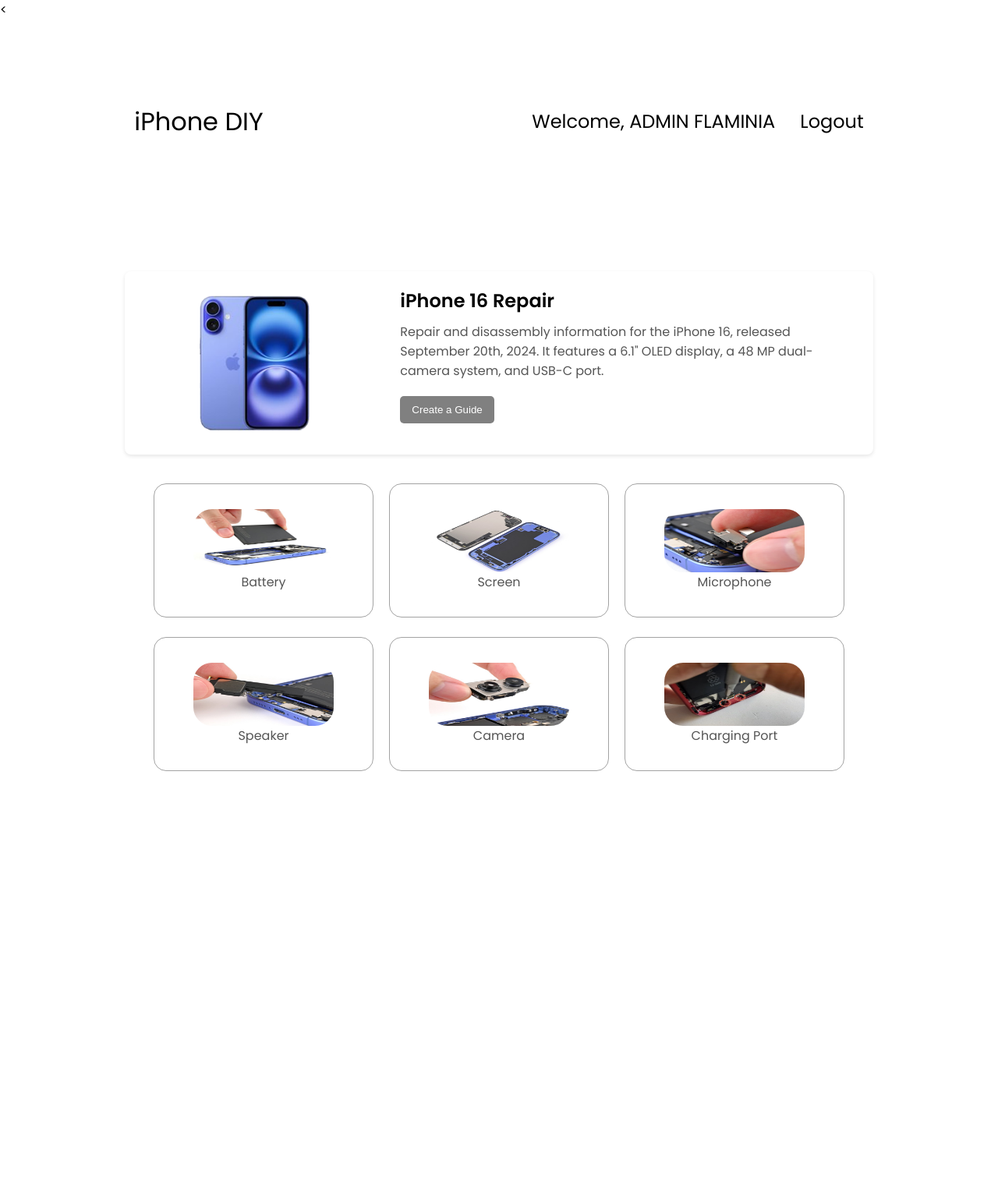
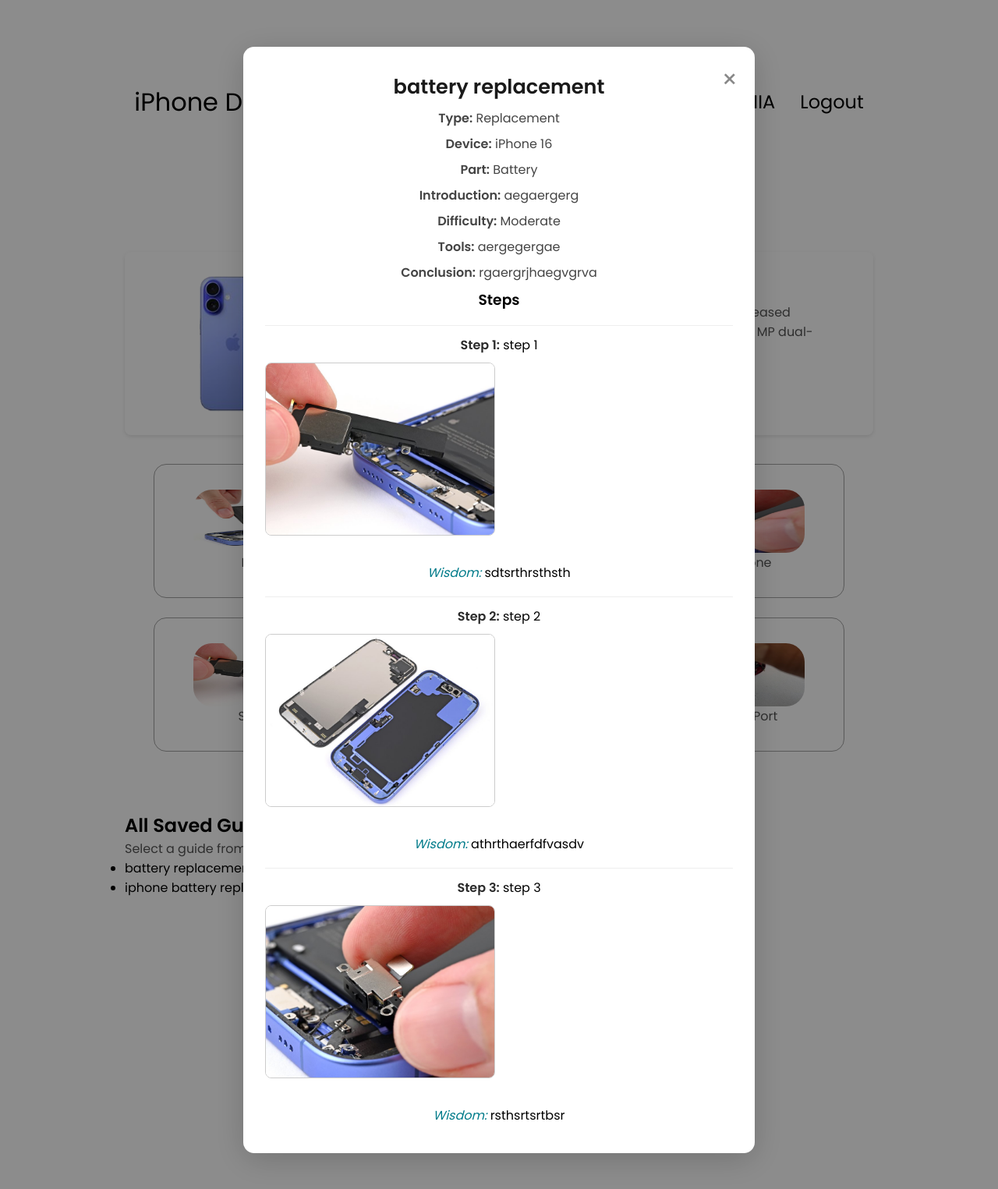
Before and after one commit to jlflaminia/iphonediy, a PHP site: page /ip16.php?guide_id=2 in a window 1280 px wide. Shown: the top 1525 px of the page at 78% size. Run offline with PHP 8.4, Linux system fonts and the light colour scheme; a user stored in the database is signed in; data comes from the database, SQL or seed files in the repository; both versions use the stored data as it was after the commit.

Commit message:
display-guide-upd

```diff
--- a/ip16.php
+++ b/ip16.php
@@ -1,5 +1,40 @@
+
 <?php
 session_start();
+
+$host = 'localhost';
+$db = 'masterdiy';
+$user = 'root';
+$pass = '';
+
+$conn = new mysqli($host, $user, $pass, $db);
+if ($conn->connect_error) {
+    die("Connection failed: " . $conn->connect_error);
+}
+
+// Fetch a single guide if guide_id is set
+$guide = null;
+$guide_selected = false;
+if (isset($_GET['guide_id'])) {
+    $guide_id = intval($_GET['guide_id']);
+    $sql = "SELECT * FROM guides WHERE id = ?";
+    $stmt = $conn->prepare($sql);
+    $stmt->bind_param("i", $guide_id);
+    $stmt->execute();
+    $result = $stmt->get_result();
+    $guide = $result->fetch_assoc();
+    $stmt->close();
+    $guide_selected = true;
+}
+
+// Fetch all guides for the user section
+$all_guides = [];
+$sql_all = "SELECT id, title, device, part, guide_type FROM guides ORDER BY id DESC";
+$result_all = $conn->query($sql_all);
+while ($row = $result_all->fetch_assoc()) {
+    $all_guides[] = $row;
+}
+$conn->close();
 ?>
 
 <!DOCTYPE html>
@@ -9,9 +44,101 @@
     <meta name="viewport" content="width=device-width, initial-scale=1.0">
     <title>iPhone 16</title>
     <link rel="shortcut icon" href="assets/ip-logo.png" type="image/x-icon">
-    <<link rel="stylesheet" href="css/style.css">
+    <link rel="stylesheet" href="css/style.css">
     <link rel="stylesheet" href="css/mediaqueries.css">
     <link rel="stylesheet" href="css/iphone-style.css">
+    <style>
+        .guide-title-container {
+            display: flex;
+            justify-content: center;
+            align-items: center;
+            margin: 40px 0 20px 0;
+        }
+        .guide-title {
+            font-size: 2.2rem;
+            font-weight: 700;
+            color: #222;
+            background: #f8f8f8;
+            padding: 18px 36px;
+            border-radius: 12px;
+            box-shadow: 0 2px 12px rgba(0,0,0,0.08);
+            cursor: pointer;
+            transition: box-shadow 0.2s;
+        }
+        .guide-title:hover {
+            box-shadow: 0 4px 24px rgba(0,0,0,0.13);
+            background: #eaeaea;
+        }
+        /* Modal Styles */
+        .modal {
+            display: none;
+            position: fixed;
+            z-index: 1000;
+            left: 0; top: 0;
+            width: 100vw; height: 100vh;
+            overflow: auto;
+            background: rgba(0,0,0,0.45);
+        }
+        .modal-content {
+            background: #fff;
+            margin: 60px auto;
+            padding: 32px 28px 24px 28px;
+            border-radius: 14px;
+            max-width: 600px;
+            box-shadow: 0 8px 40px rgba(0,0,0,0.18);
+            position: relative;
+            animation: modalIn 0.25s;
+        }
+        @keyframes modalIn {
+            from { transform: translateY(-40px); opacity: 0; }
+            to { transform: translateY(0); opacity: 1; }
+        }
+        .close-modal {
+            position: absolute;
+            top: 18px;
+            right: 22px;
+            font-size: 2rem;
+            color: #888;
+            cursor: pointer;
+            transition: color 0.2s;
+        }
+        .close-modal:hover {
+            color: #222;
+        }
+        .modal-content h2 {
+            margin-top: 0;
+            font-size: 1.6rem;
+            color: #1a1a1a;
+        }
+        .modal-content p {
+            margin: 8px 0;
+            color: #444;
+        }
+        .modal-content .step-block {
+            margin: 18px 0 12px 0;
+            padding: 12px 0 0 0;
+            border-top: 1px solid #eee;
+        }
+        .step-image {
+            max-width: 100%;
+            max-height: 220px;
+            display: block;
+            margin: 10px 0;
+            border-radius: 8px;
+            border: 1px solid #ccc;
+        }
+        .modal-content .step-title {
+            font-weight: 600;
+            color: #2a2a2a;
+        }
+        .modal-content em {
+            color: #007b8a;
+        }
+        @media (max-width: 700px) {
+            .modal-content { max-width: 98vw; padding: 18px 6vw 18px 6vw; }
+            .guide-title { font-size: 1.3rem; padding: 10px 16px; }
+        }
+    </style>
 </head>
 <body>
 <nav id="desktop-nav">
@@ -51,10 +178,6 @@
     </nav>
 
     <section id="categories">
-    <!-- <div>
-      <img src="./categories/ip16.png" alt="iPhone 16" class="project-img ip16-img"/>
-      <h1 class="title">iPhone 16</h1>
-    </div> -->
     <div class="container">
         <div class="product-image">
             <img src="./categories/ip16.png" alt="iPhone 16">
@@ -94,47 +217,95 @@
           <img src="./ip/chargin-port.png" alt="Category 6" class="project-img"/>
           <p class="section__text__p1">Charging Port</p>
         </a>
-        <!-- <a href="ipxs.php" class="details-container color-container cat">
-          <img src="./ip/" alt="Category 7" class="project-img"/>
-          <p class="section__text__p1">iPhone XR</p>
-        </a>
-        <a href="ipx.php" class="details-container color-container cat">
-          <img src="./ip/" alt="Category 8" class="project-img"/>
-          <p class="section__text__p1">iPhone X</p>
-        </a> -->
       </div>
       </div>
     </section>
 
+<section class="about">
+  <?php if ($guide): ?>
+        <div id="openGuideModal"></div>
+    <!-- Modal for Guide Details -->
+    <div id="guideModal" class="modal">
+      <div class="modal-content">
+        <span class="close-modal" id="closeGuideModal">&times;</span>
+        <h2><?php echo htmlspecialchars($guide['title']); ?></h2>
+        <p><strong>Type:</strong> <?php echo htmlspecialchars($guide['guide_type']); ?></p>
+        <p><strong>Device:</strong> <?php echo htmlspecialchars($guide['device']); ?></p>
+        <p><strong>Part:</strong> <?php echo htmlspecialchars($guide['part']); ?></p>
+        <p><strong>Introduction:</strong> <?php echo nl2br(htmlspecialchars($guide['introduction'])); ?></p>
+        <p><strong>Difficulty:</strong> <?php echo htmlspecialchars($guide['difficulty_estimate']); ?></p>
+        <p><strong>Tools:</strong> <?php echo htmlspecialchars($guide['tools']); ?></p>
+        <p><strong>Conclusion:</strong> <?php echo nl2br(htmlspecialchars($guide['conclusion'])); ?></p>
+        <h3>Steps</h3>
+        <?php
+        $steps = json_decode($guide['steps'], true);
+        $wisdom = json_decode($guide['wisdom'], true);
+        $step_images = isset($guide['step_images']) ? json_decode($guide['step_images'], true) : [];
+        if ($steps && count($steps) > 0) {
+            foreach ($steps as $i => $step) {
+                echo "<div class='step-block'>";
+                echo "<span class='step-title'>Step " . ($i+1) . ":</span> " . htmlspecialchars($step) . "<br>";
+                // Show step image if exists
+                if (!empty($step_images[$i])) {
+                    $imgPath = htmlspecialchars($step_images[$i]);
+                    echo "<img src='$imgPath' alt='Step Image' class='step-image'><br>";
+                }
+                if (!empty($wisdom[$i])) {
+                    echo "<em>Wisdom:</em> " . htmlspecialchars($wisdom[$i]) . "<br>";
+                }
+                echo "</div>";
+            }
+        } else {
+            echo "<p>No steps found.</p>";
+        }
+        ?>
+      </div>
+    </div>
+  <?php endif; ?>
 
-    <?php
-// if ($_SERVER['REQUEST_METHOD'] === 'POST') {
-//     $guide = [
-//         'guide_type' => htmlspecialchars($_POST['guide_type'] ?? '', ENT_QUOTES | ENT_HTML5),
-//         'device' => htmlspecialchars($_POST['device'] ?? '', ENT_QUOTES | ENT_HTML5),
-//         'part' => htmlspecialchars($_POST['part'] ?? '', ENT_QUOTES | ENT_HTML5),
-//         'title' => htmlspecialchars($_POST['title'] ?? '', ENT_QUOTES | ENT_HTML5),
-//         'introduction' => htmlspecialchars($_POST['introduction'] ?? '', ENT_QUOTES | ENT_HTML5),
-//         'difficulty_estimate' => htmlspecialchars($_POST['difficulty_estimate'] ?? '', ENT_QUOTES | ENT_HTML5),
-//         'tools' => htmlspecialchars($_POST['tools'] ?? '', ENT_QUOTES | ENT_HTML5),
-//         'parts' => htmlspecialchars($_POST['parts'] ?? '', ENT_QUOTES | ENT_HTML5),
-//         'conclusion' => htmlspecialchars($_POST['conclusion'] ?? '', ENT_QUOTES | ENT_HTML5),
-//         'step_type' => htmlspecialchars($_POST['step_type'] ?? '', ENT_QUOTES | ENT_HTML5),
-//         'wisdom' => htmlspecialchars($_POST['wisdom'] ?? '', ENT_QUOTES | ENT_HTML5),
-//         'created_at' => date('Y-m-d H:i:s')
-//     ];
-
-//     $file = fopen('guides.txt', 'a');
-//     fwrite($file, json_encode($guide) . PHP_EOL);
-//     fclose($file);
-
-//     header('Location: ip16.php');
-//     exit;
-// } else {
-//     header('Location: guide.php');
-//     exit;
-// }
-?>
-
+    <div class="user-section">
+        <h2>All Saved Guides</h2>
+          <p>Select a guide from the list below to view details.</p>
+        <ul>
+            <?php foreach ($all_guides as $g): ?>
+                <li>
+                    <a href="ip16.php?guide_id=<?php echo $g['id']; ?>">
+                        <?php echo htmlspecialchars($g['title']); ?> (<?php echo htmlspecialchars($g['device']); ?> - <?php echo htmlspecialchars($g['part']); ?>)
+                    </a>
+                </li>
+            <?php endforeach; ?>
+        </ul>
+    </div>
+</section>
+<script>
+document.addEventListener('DOMContentLoaded', function() {
+    var openBtn = document.getElementById('openGuideModal');
+    var modal = document.getElementById('guideModal');
+    var closeBtn = document.getElementById('closeGuideModal');
+    // If a guide is selected, open the modal automatically
+    <?php if ($guide_selected): ?>
+        if(modal) {
+            modal.style.display = "block";
+            document.body.style.overflow = "hidden";
+        }
+    <?php endif; ?>
+    if(openBtn && modal && closeBtn) {
+        openBtn.onclick = function() {
+            modal.style.display = "block";
+            document.body.style.overflow = "hidden";
+        }
+        closeBtn.onclick = function() {
+            modal.style.display = "none";
+            document.body.style.overflow = "";
+        }
+        window.onclick = function(event) {
+            if (event.target == modal) {
+                modal.style.display = "none";
+                document.body.style.overflow = "";
+            }
+        }
+    }
+});
+</script>
 </body>
 </html>
```
Also changed, not shown: guide.php (+39 -24 lines), masterdiy.sql (+47 -3 lines), our-last-admin.php (deleted, +0 -109 lines), our-last-login.php (deleted, +0 -122 lines), quality-parts.html (deleted, +0 -11 lines), step-by-step.html (deleted, +0 -11 lines), uploads/stepimg_682348f902179_494359325_1053978556580148_2521357988331885254_n.png (added), uploads/stepimg_682348f90ca13_494358854_982913163827000_4533838095770380835_n.png (added), uploads/stepimg_682348f90d1dc_494357658_1680618539214175_1124004200284624763_n.png (added).
